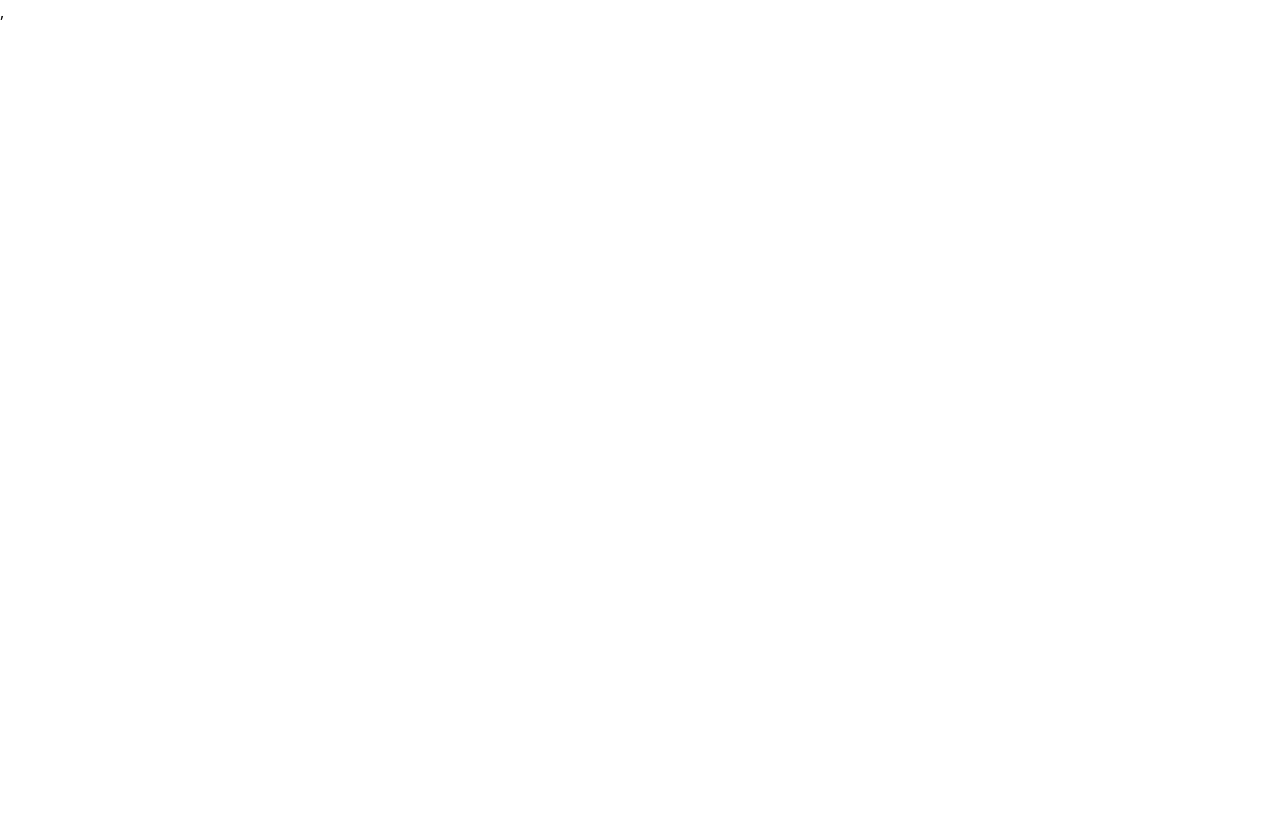
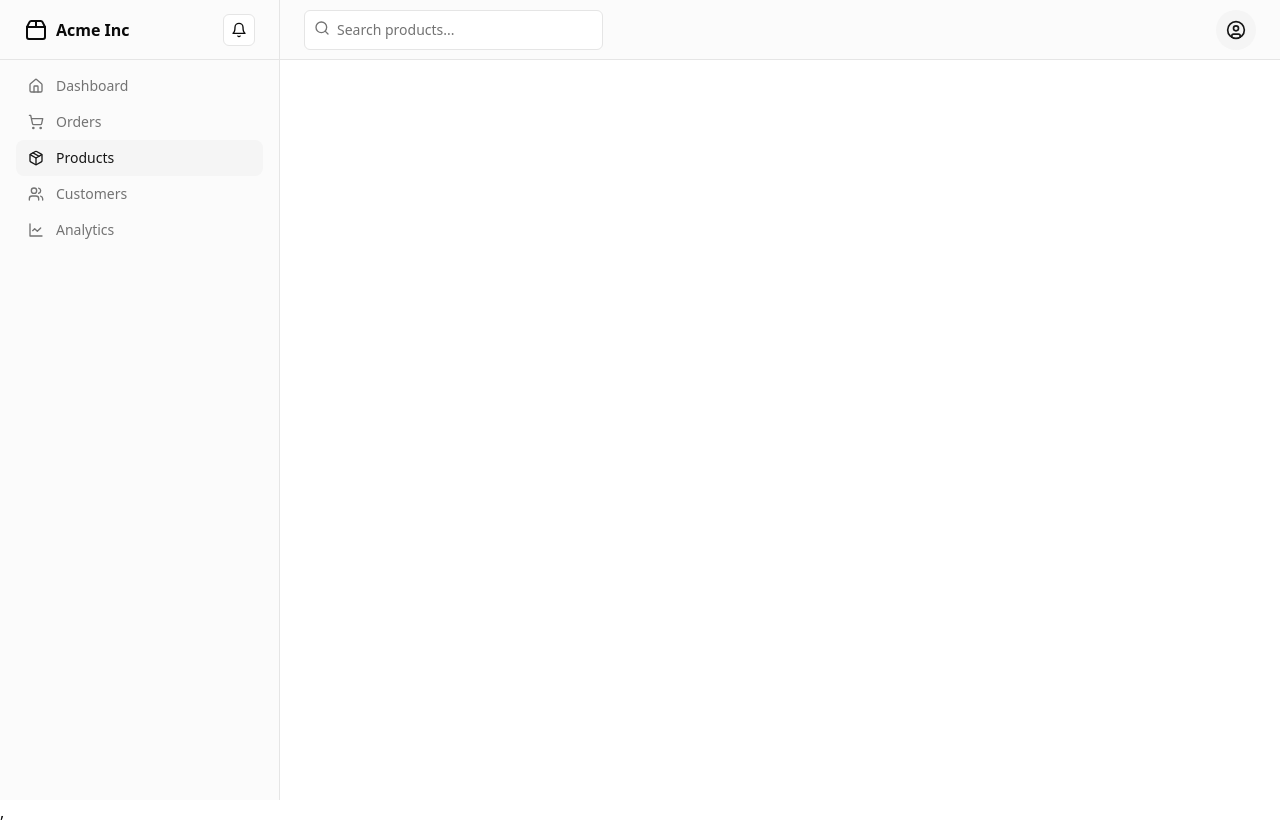
Before and after one commit to mawmfoziayaseen/E-commerce-website, a React (Vite) app in the folder frontend/: page /admin in a window 1280 px wide. Before the commit this address had no page. Before the commit the page ends 800 px from the top, so only its background shows below. Built offline with nearby package versions, Linux system fonts and the light colour scheme.

Commit message:
layout done

```diff
--- a/frontend/src/App.jsx
+++ b/frontend/src/App.jsx
@@ -1,22 +1,27 @@
 import { BrowserRouter, Routes, Route } from "react-router-dom";
 import RegisterPage from "./pages/RegisterPage";
 import { ToastContainer } from 'react-toastify';
-import  LoginPage from "./pages/LoginPage";
+import LoginPage from "./pages/LoginPage";
 import HomePage from "./pages/HomePage";
-import DashboardLayout from "./pages/Admin/DashboardLayout.jsx";
+import DashboardLayout from "./pages/Admin/DashboardLayout";
+import Dashboard from "./pages/Admin/Dashboard";
 
 function App() {
   return (
+    <>
       <BrowserRouter>
         <Routes>
           <Route path="/" element={<HomePage />} />
-      <Route path="/admin/dashboard" element={<DashboardLayout />} />
+          <Route path="/admin" element={<DashboardLayout />}>
+            <Route path="dashboard" element={<Dashboard />} />
+          </Route>
           <Route path="/register" element={<RegisterPage />} />
           <Route path="/login" element={<LoginPage />} />
         </Routes>
-      <ToastContainer/>
+        <ToastContainer />
       </BrowserRouter>
+    </>
   );
-};
+}
 
 export default App;
--- a/frontend/src/pages/Admin/DashboardLayout.jsx
+++ b/frontend/src/pages/Admin/DashboardLayout.jsx
@@ -1,4 +1,4 @@
-import { Link } from "react-router-dom";
+import { Link, Outlet } from "react-router-dom";
 import {
   Bell,
   CircleUser,
@@ -12,15 +12,9 @@ import {
   Users,
 } from "lucide-react"
 
-import { Badge } from "@/components/ui/badge"
+
 import { Button } from "@/components/ui/button"
-import {
-  Card,
-  CardContent,
-  CardDescription,
-  CardHeader,
-  CardTitle,
-} from "@/components/ui/card"
+
 import {
   DropdownMenu,
   DropdownMenuContent,
@@ -156,7 +150,7 @@ export default function DashboardLayout() {
                 </Link>
               </nav>
               <div className="mt-auto">
-                <Card>
+                {/* <Card>
                   <CardHeader>
                     <CardTitle>Upgrade to Pro</CardTitle>
                     <CardDescription>
@@ -169,7 +163,7 @@ export default function DashboardLayout() {
                       Upgrade
                     </Button>
                   </CardContent>
-                </Card>
+                </Card> */}
               </div>
             </SheetContent>
           </Sheet>
@@ -204,7 +198,7 @@ export default function DashboardLayout() {
         </header>
         {/* Right Side Layout */}
         <main className="flex flex-1 flex-col gap-4 p-4 lg:gap-6 lg:p-6">
-          <h1>Main</h1>
+          <Outlet />
 
         </main>
       </div>
```
Also changed, not shown: frontend/src/pages/Admin/Dashboard.jsx (indentation only). Lines whose indentation alone changed are shown as unchanged.
